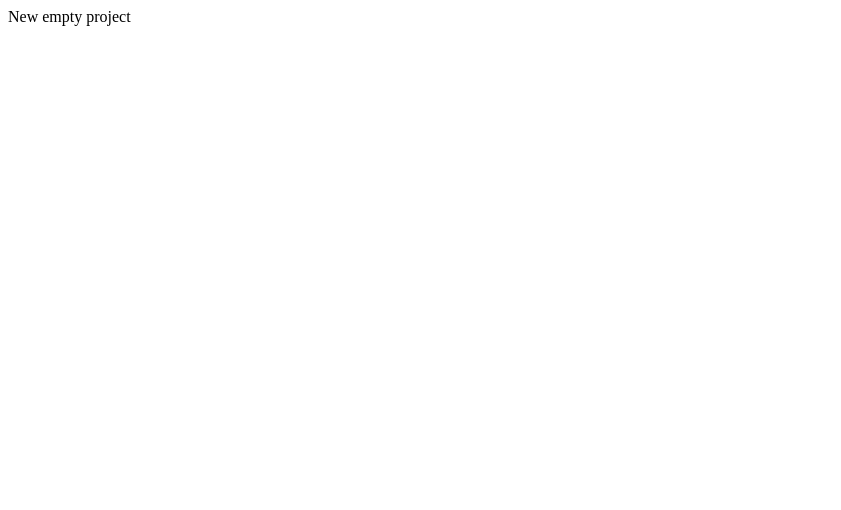
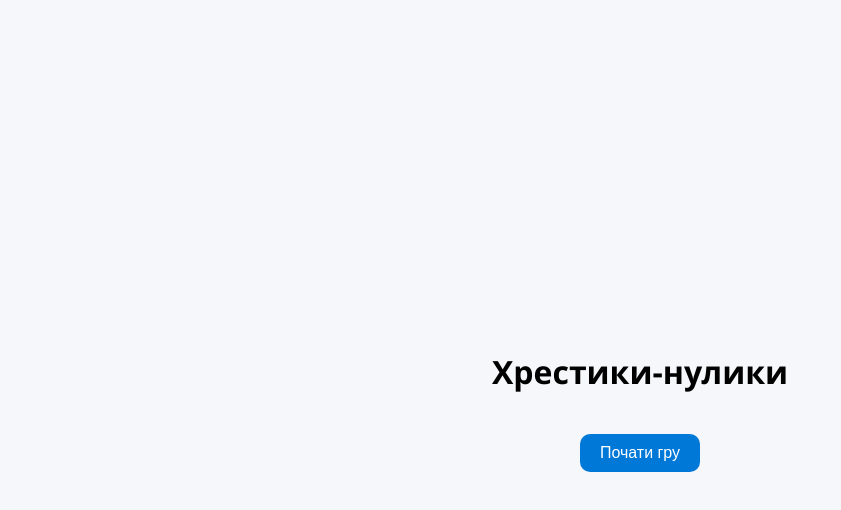
Before and after one commit to AnnaSvin/ReactLabs, a React (Vite) app: page / in a window 1280 px wide. Shown: the top 510 px of the page, without its empty margins (0-841 px from the left). Built offline with nearby package versions, Linux system fonts and the light colour scheme.

Commit message:
Created StartPage.tsx, Button.tsx and simple function setPage

```diff
--- a/src/App.tsx
+++ b/src/App.tsx
@@ -1,9 +1,17 @@
 import { useState } from "react";
 import "./index.css";
+import StartPage from "./pages/StartPage";
 
 function App() {
+  function setPage(arg0: string) {
+    throw new Error("Function not implemented.");
+  }
+
   return (
-    <div>New empty project</div>
+    <div className="app">
+      <StartPage onStart={() => setPage("game")}/>
+
+    </div>
   );
 }
 
--- /dev/null
+++ b/src/components/Button.tsx
@@ -0,0 +1,14 @@
+interface ButtonProps {
+  text: string;
+  onClick: () => void;
+}
+
+function Button({ text, onClick }: ButtonProps) {
+  return (
+    <button className="btn" onClick={onClick}>
+      {text}
+    </button>
+  );
+}
+
+export default Button;
--- a/src/index.css
+++ b/src/index.css
@@ -0,0 +1,30 @@
+body {
+  font-family: "Segoe UI", sans-serif;
+  background-color: #f5f7fa;
+  margin: 0;
+  padding: 0;
+  display: flex;
+  justify-content: center;
+  align-items: center;
+  height: 100vh;
+}
+
+.app {
+  text-align: center;
+}
+
+.btn, .end-btn {
+  margin-top: 20px;
+  padding: 10px 20px;
+  background: #0078d7;
+  color: white;
+  border: none;
+  border-radius: 10px;
+  font-size: 1rem;
+  cursor: pointer;
+  transition: background 0.3s;
+}
+
+.btn:hover, .end-btn:hover {
+  background: #005fa3;
+}
--- /dev/null
+++ b/src/pages/StartPage.tsx
@@ -0,0 +1,16 @@
+import Button from "../components/Button";
+
+interface StartPageProps {
+  onStart: () => void;
+}
+
+function StartPage({ onStart }: StartPageProps) {
+  return (
+    <div className="page start-page">
+      <h1>Хрестики-нулики</h1>
+      <Button text="Почати гру" onClick={onStart} />
+    </div>
+  );
+}
+
+export default StartPage;
```
